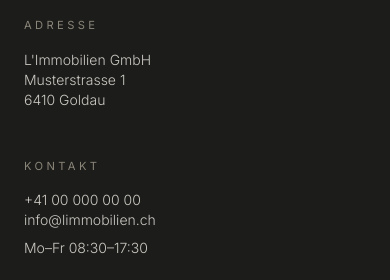
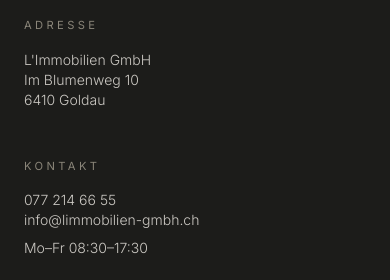
Before and after one commit to berryahm/limmobilien-gmbh, a Next.js app: page /de in a window 390 px wide. Shown: the part 3763-4043 px from the top of the page. Built offline with nearby package versions, Linux system fonts and the light colour scheme.

Commit message:
Update: Kontaktdaten – Im Blumenweg 10, 6410 Goldau, 077 214 66 55, info@limmobilien-gmbh.ch

```diff
--- a/src/i18n/dictionaries/de.ts
+++ b/src/i18n/dictionaries/de.ts
@@ -156,11 +156,11 @@ const de = {
     },
     info: {
       address: "Adresse",
-      addressLines: ["L'Immobilien GmbH", "Musterstrasse 1", "6410 Goldau"],
+      addressLines: ["L'Immobilien GmbH", "Im Blumenweg 10", "6410 Goldau"],
       phone: "Telefon",
-      phoneValue: "+41 00 000 00 00",
+      phoneValue: "077 214 66 55",
       email: "E-Mail",
-      emailValue: "info@limmobilien.ch",
+      emailValue: "info@limmobilien-gmbh.ch",
       hours: "Öffnungszeiten",
       hoursValue: "Mo–Fr 08:30–17:30",
     },
--- a/src/i18n/dictionaries/en.ts
+++ b/src/i18n/dictionaries/en.ts
@@ -154,11 +154,11 @@ const en = {
     },
     info: {
       address: "Address",
-      addressLines: ["L'Immobilien GmbH", "Musterstrasse 1", "6410 Goldau"],
+      addressLines: ["L'Immobilien GmbH", "Im Blumenweg 10", "6410 Goldau"],
       phone: "Phone",
-      phoneValue: "+41 00 000 00 00",
+      phoneValue: "077 214 66 55",
       email: "E-mail",
-      emailValue: "info@limmobilien.ch",
+      emailValue: "info@limmobilien-gmbh.ch",
       hours: "Hours",
       hoursValue: "Mon–Fri 08:30–17:30",
     },
--- a/src/i18n/dictionaries/fr.ts
+++ b/src/i18n/dictionaries/fr.ts
@@ -154,11 +154,11 @@ const fr = {
     },
     info: {
       address: "Adresse",
-      addressLines: ["L'Immobilien GmbH", "Musterstrasse 1", "6410 Goldau"],
+      addressLines: ["L'Immobilien GmbH", "Im Blumenweg 10", "6410 Goldau"],
       phone: "Téléphone",
-      phoneValue: "+41 00 000 00 00",
+      phoneValue: "077 214 66 55",
       email: "E-mail",
-      emailValue: "info@limmobilien.ch",
+      emailValue: "info@limmobilien-gmbh.ch",
       hours: "Horaires",
       hoursValue: "Lu–Ve 08:30–17:30",
     },
--- a/src/i18n/dictionaries/it.ts
+++ b/src/i18n/dictionaries/it.ts
@@ -154,11 +154,11 @@ const it = {
     },
     info: {
       address: "Indirizzo",
-      addressLines: ["L'Immobilien GmbH", "Musterstrasse 1", "6410 Goldau"],
+      addressLines: ["L'Immobilien GmbH", "Im Blumenweg 10", "6410 Goldau"],
       phone: "Telefono",
-      phoneValue: "+41 00 000 00 00",
+      phoneValue: "077 214 66 55",
       email: "E-mail",
-      emailValue: "info@limmobilien.ch",
+      emailValue: "info@limmobilien-gmbh.ch",
       hours: "Orari",
       hoursValue: "Lu–Ve 08:30–17:30",
     },
```
